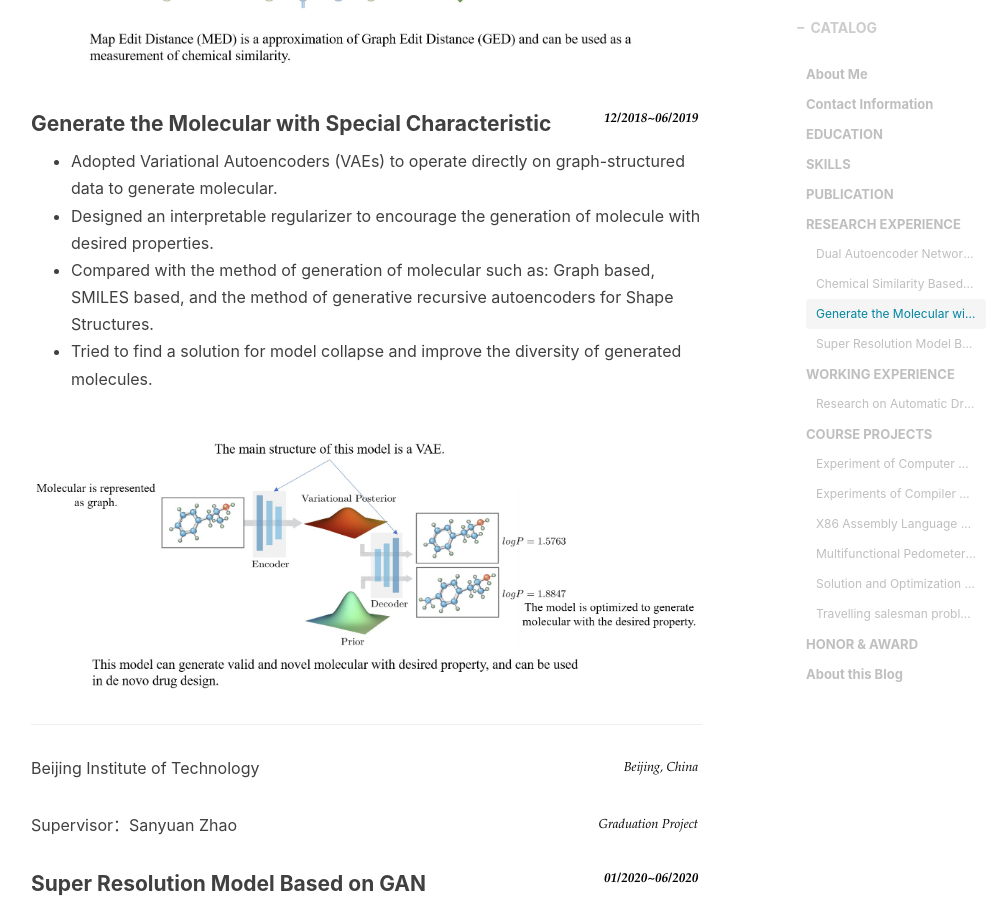
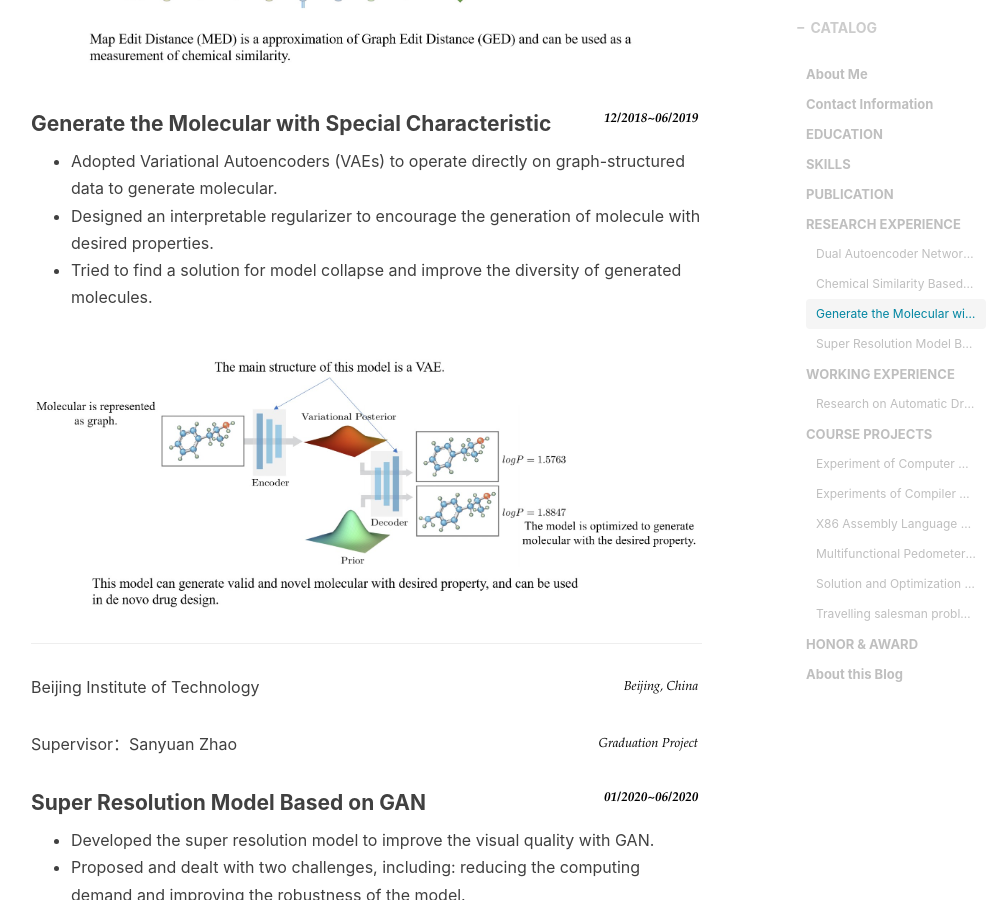
Before and after one commit to gcrth/gcrth.github.io, a Jekyll site: the page built from about.html, in a window 1280 px wide and 900 px high, scrolled down 3445 px. Shown: the whole window, without its empty margins (234-1230 px from the left). Built offline with Jekyll 4.4.1, drawn with Linux system fonts in a browser that asks for light colours; nearby versions of some CDN libraries; comment, search, counter and statistics services are not loaded.

Commit message:
delete one sentence

```diff
--- a/_includes/about/en.md
+++ b/_includes/about/en.md
@@ -96,7 +96,7 @@ Supervisor: Xiaoqing Lyu `Intern`
 
 * Adopted Variational Autoencoders (VAEs) to operate directly on graph-structured data to generate molecular.
 * Designed an interpretable regularizer to encourage the generation of molecule with desired properties.
-* Compared with the method of generation of molecular such as: Graph based, SMILES based, and the method of generative recursive autoencoders for Shape Structures.
+<!-- * Compared with the method of generation of molecular such as: Graph based, SMILES based, and the method of generative recursive autoencoders for Shape Structures. -->
 * Tried to find a solution for model collapse and improve the diversity of generated molecules.
 
 ![intro_picture](../../img/about/p1.jpg)
```
